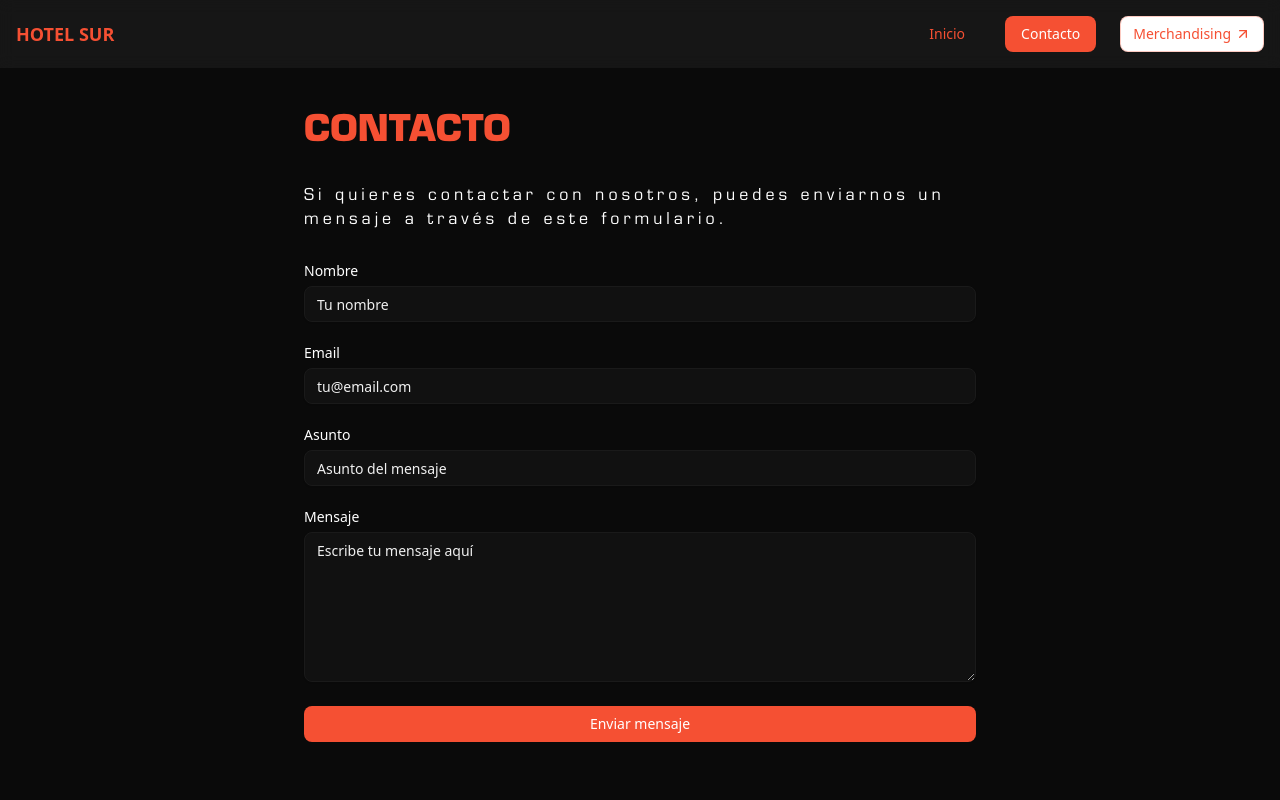
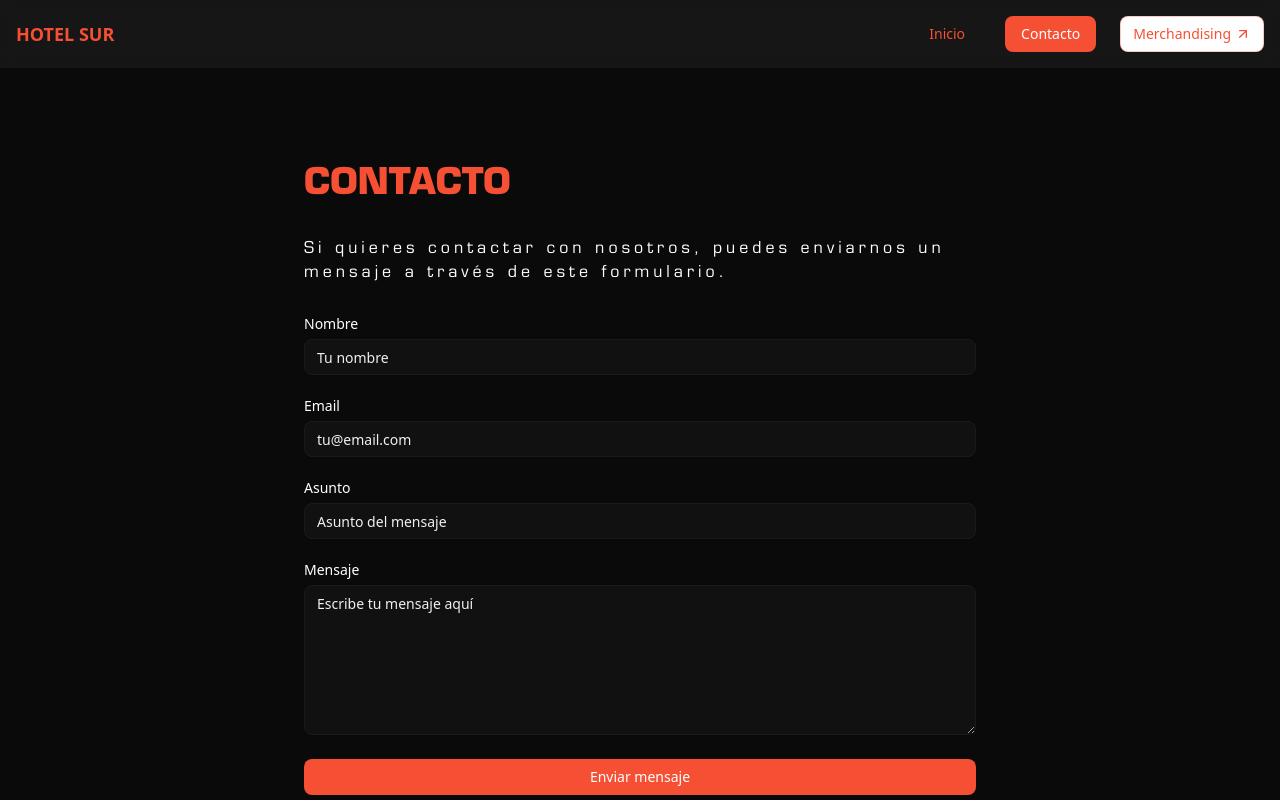
Before and after one commit to danilopgon/hotel-sur-2025, a Next.js app: page /contacto in a window 1280 px wide. Shown: the top 800 px of the page. Built offline with nearby package versions, Linux system fonts and the light colour scheme.

Commit message:
Centrar formulario contacto

```diff
--- a/src/app/contacto/page.tsx
+++ b/src/app/contacto/page.tsx
@@ -75,8 +75,8 @@ export default function Contacto() {
   return (
     <div className='bg-neutral-900 text-white'>
       <div className='container mx-auto px-4 py-20'>
-        <div className='relative z-10 min-h-screen'>
-          <div className='max-w-2xl mx-auto pt-8'>
+        <div className='relative z-10 min-h-screen flex justify-center items-center'>
+          <div className='max-w-2xl mx-auto'>
             <h1 className='text-4xl font-bold mb-8 uppercase text-primary'>
               Contacto
             </h1>
```
